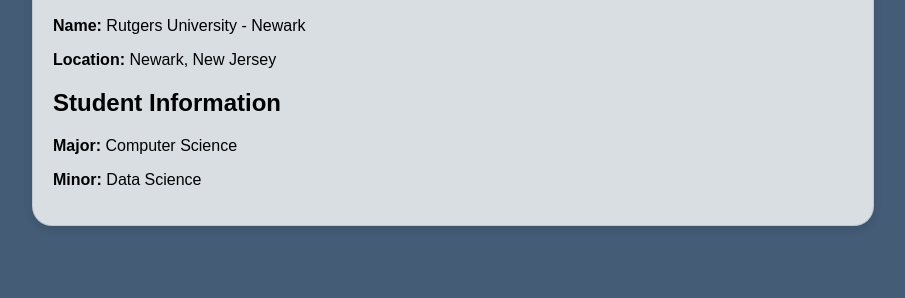
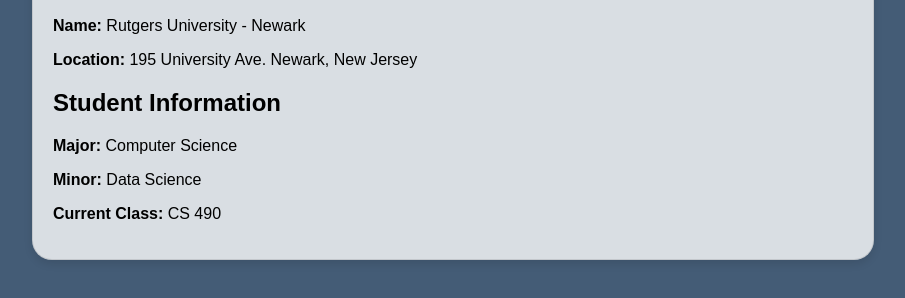
Before and after one commit to Soogz/CS490_personal_website, a plain HTML site: page my_university.html in a window 1280 px wide. Shown: the part 220-518 px from the top of the page, without its empty margins (187-1092 px from the left). Drawn offline with Linux system fonts and the light colour scheme.

Commit message:
added info

```diff
--- a/my_university.html
+++ b/my_university.html
@@ -18,12 +18,13 @@
             <section>
                 <h2>University Information</h2>
                 <p><strong>Name:</strong> Rutgers University - Newark</p>
-                <p><strong>Location: </strong> Newark, New Jersey</p>
+                <p><strong>Location: </strong> 195 University Ave. Newark, New Jersey</p>
             </section>
             <section>
                 <h2>Student Information</h2>
                 <p><strong>Major:</strong> Computer Science</p>
                 <p><strong>Minor:</strong> Data Science</p>
+                <p><strong>Current Class:</strong> CS 490</p>
             </section>
         </main>
 
```
